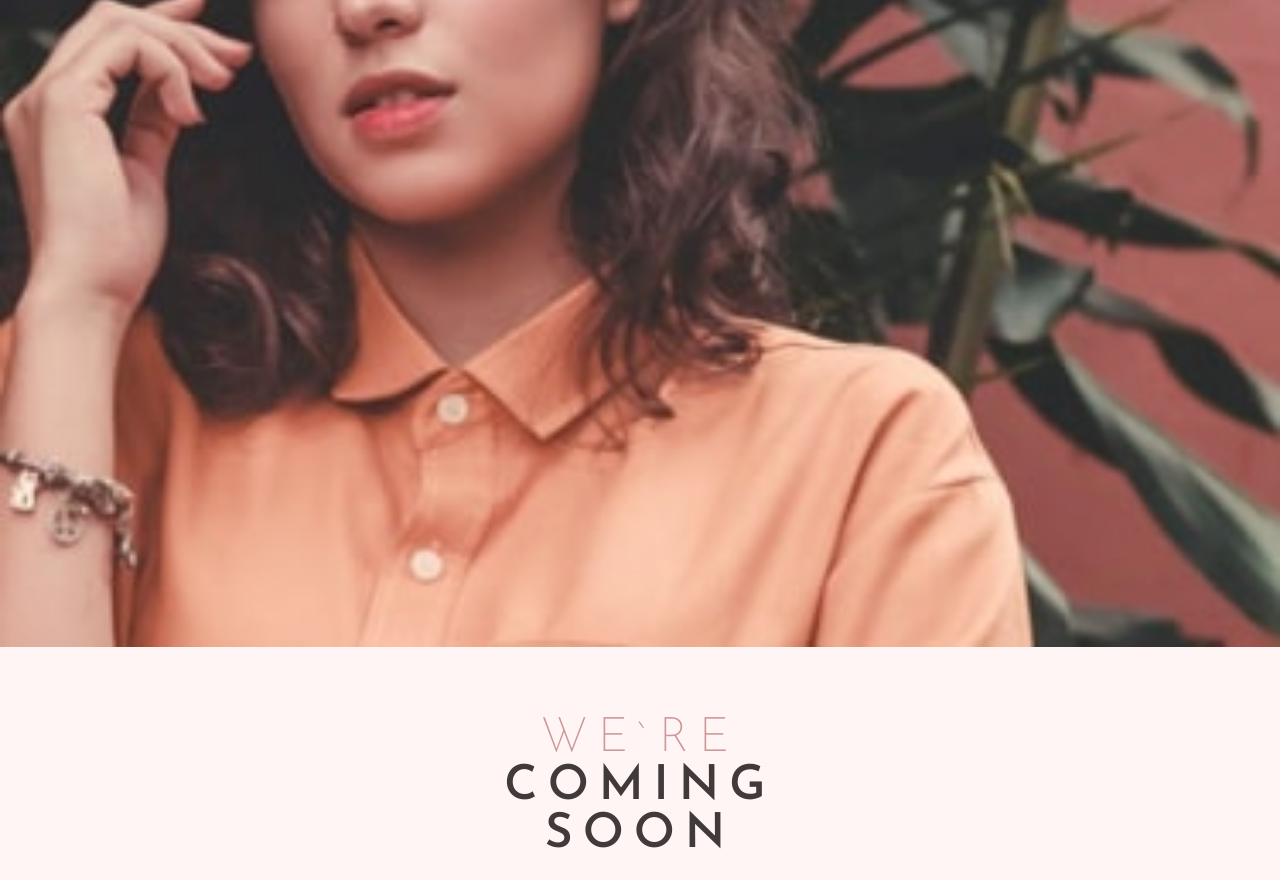
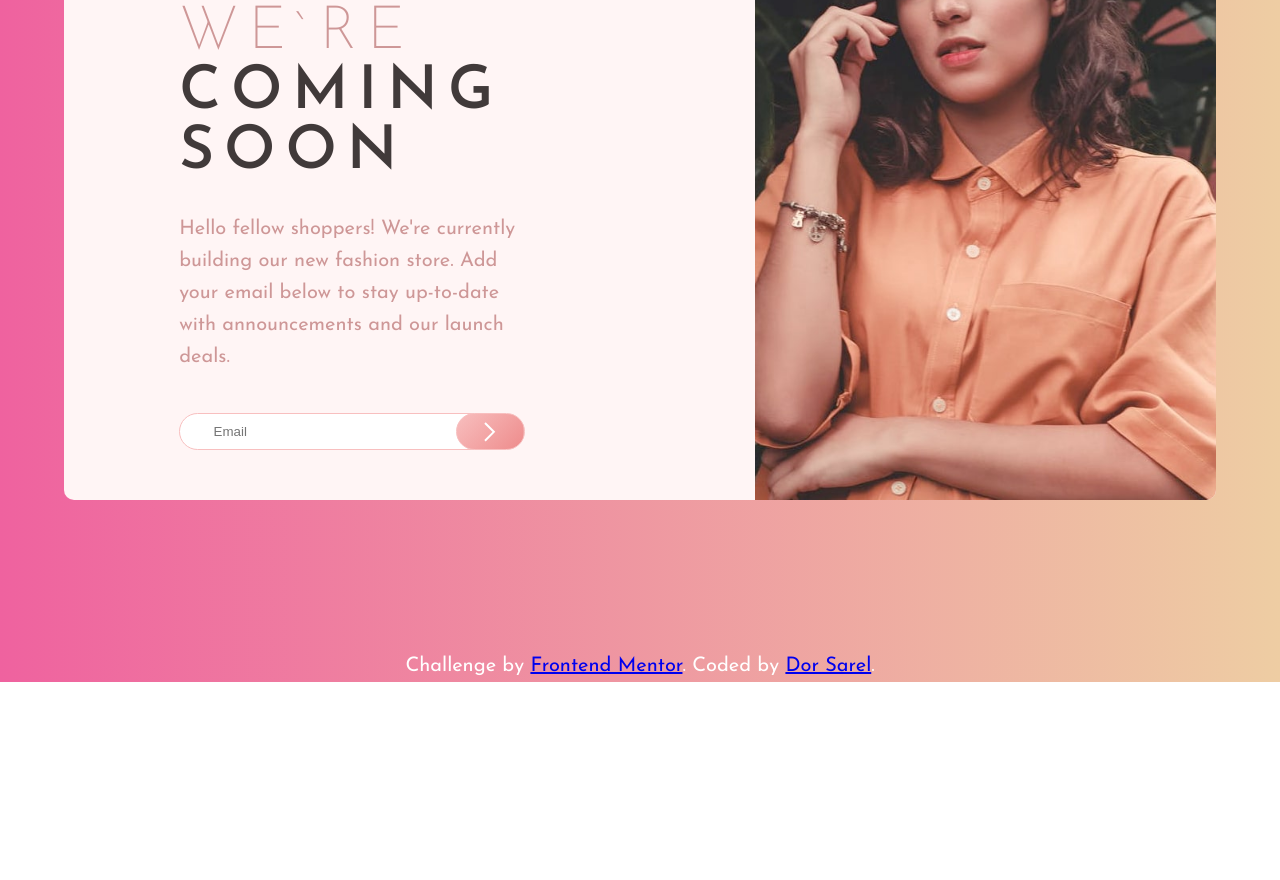
Before and after one commit to DorSarel/coming-soon-page-challenge, a plain HTML site: page index.html in a window 1280 px wide. Shown: the part 288-1168 px from the top of the page. After the commit the page ends 970 px from the top, so only its background shows below. Drawn offline with Linux system fonts and the light colour scheme.

Commit message:
Create desktop style

```diff
--- a/index.html
+++ b/index.html
@@ -16,21 +16,10 @@
     />
     <link rel="stylesheet" href="./style.css" />
     <title>Frontend Mentor | Base Apparel coming soon page</title>
-
-    <!-- Feel free to remove these styles or customise in your own stylesheet 👍 -->
-    <style>
-      .attribution {
-        font-size: 11px;
-        text-align: center;
-      }
-      .attribution a {
-        color: hsl(228, 45%, 44%);
-      }
-    </style>
   </head>
   <body>
     <main>
-      <div class="col">
+      <div class="col col-2">
         <div class="container">
           <img src="images/logo.svg" alt="Logo" class="logo" />
         </div>
@@ -69,7 +58,7 @@
       </div>
     </main>
     <footer>
-      <p class="attribution">
+      <p class="footer__text">
         Challenge by
         <a href="https://www.frontendmentor.io?ref=challenge" target="_blank"
           >Frontend Mentor</a
--- a/style.css
+++ b/style.css
@@ -59,6 +59,10 @@ p {
   margin: 0 auto;
 }
 
+.col {
+  width: 100%;
+}
+
 .full-image {
   display: none;
 }
@@ -109,3 +113,87 @@ p {
   background-image: url(./images/icon-arrow.svg),
     linear-gradient(135deg, hsl(0, 80%, 90%), hsl(0, 74%, 86%));
 }
+
+footer {
+  color: currentColor;
+  font-size: 1.15rem;
+  padding: 0 2em;
+}
+
+.footer__text {
+  margin-bottom: 0;
+}
+
+@media only screen and (min-width: 750px) {
+  html {
+    font-size: 62.5%;
+  }
+
+  body {
+    background: #eecda3; /* fallback for old browsers */
+    background: -webkit-linear-gradient(
+      to right,
+      #ef629f,
+      #eecda3
+    ); /* Chrome 10-25, Safari 5.1-6 */
+    background: linear-gradient(
+      to right,
+      #ef629f,
+      #eecda3
+    ); /* W3C, IE 10+/ Edge, Firefox 16+, Chrome 26+, Opera 12+, Safari 7+ */
+  }
+
+  .heading-1,
+  p {
+    text-align: left;
+  }
+
+  footer {
+    color: #fff;
+  }
+
+  /* LAYOUT */
+  main {
+    background-color: hsl(0, 100%, 98%);
+    border-radius: 10px;
+    max-width: 1200px;
+    width: 90%;
+    margin: 15em auto;
+    display: flex;
+    justify-content: space-between;
+    overflow: hidden;
+  }
+
+  .container {
+    width: 60%;
+  }
+
+  .col {
+    width: 40%;
+  }
+
+  .col-2 {
+    width: 50%;
+  }
+
+  .mobile-figure {
+    display: none;
+  }
+
+  .full-image {
+    display: inline-block;
+    height: 100%;
+    object-fit: cover;
+  }
+
+  /* CONTENT */
+
+  .logo {
+    max-width: 12rem;
+    margin-bottom: 5em;
+  }
+
+  .footer__text {
+    text-align: center;
+  }
+}
```
